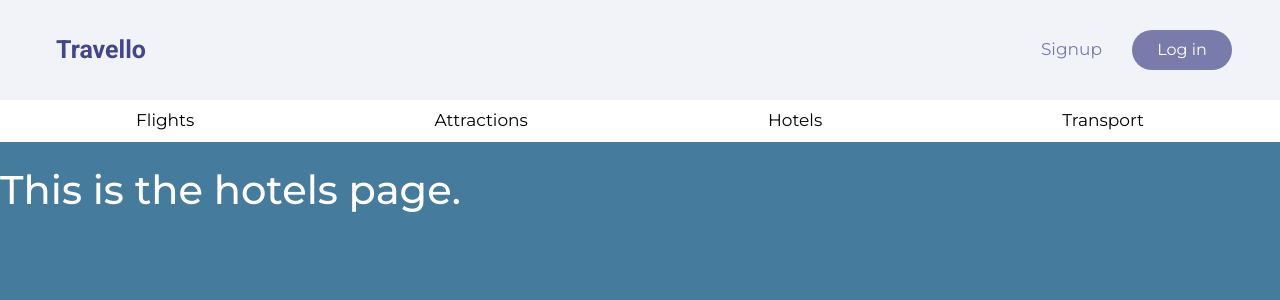
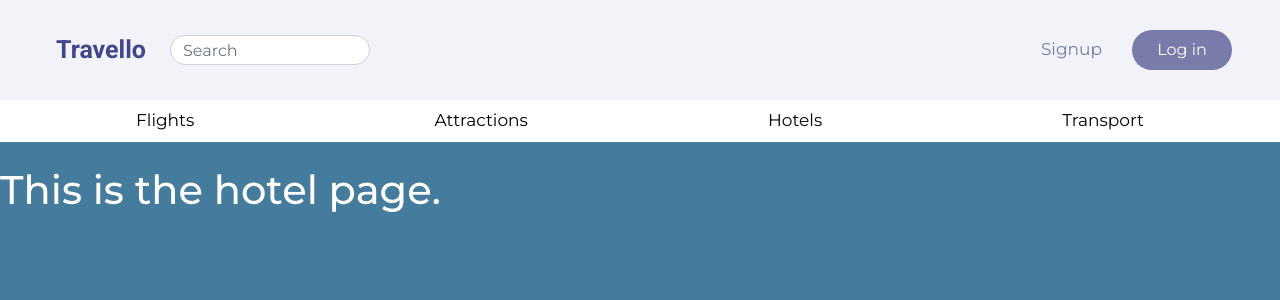
Before and after one commit to replicawj/CZ2006-Software-Eng, a Flask app: page /hotels in a window 1280 px wide. Shown: the top 300 px of the page. Run offline with Flask 2, Linux system fonts and the light colour scheme; parts of the project's set-up code (start-up, migrations or seed data) failed here and were passed over; some libraries are stand-ins or nearby versions.

Commit message:
make the search box

```diff
--- a/static/css/template.css
+++ b/static/css/template.css
@@ -64,3 +64,8 @@ button {
     font-size: 17px;
     color: black;
 }
+.form-rounded {
+    border-radius: 1rem;
+    width: 200px;
+    height: 30px;
+}
--- a/templates/hotels.html
+++ b/templates/hotels.html
@@ -9,7 +9,7 @@
     {% extends "template.html" %}
     {% block content %}
     <br>
-    <h1> This is the hotels page. </h1>
+    <h1>This is the hotel page. </h1>
 
 
     {% endblock %}
--- a/templates/template.html
+++ b/templates/template.html
@@ -12,7 +12,18 @@
 <body>
     <div class="topHeader">
        <a class = "logo p-2 ml-5" href="{{ url_for('home') }}">Travello</a>
+       <div class = 'ml-3'>
+        <input
+
+        type="email"
+        class="form-control form-rounded"
+        id="floatingInput"
+        name = "floatingInput"
+        placeholder="Search"
+      />
+       </div>
        <a class = "signup ml-auto" href="{{ url_for('signup') }}">Signup</a>
+
        <button class = "mr-5" >
            <a class = "text-white" href="{{ url_for('login') }}">
                 Log in
```
